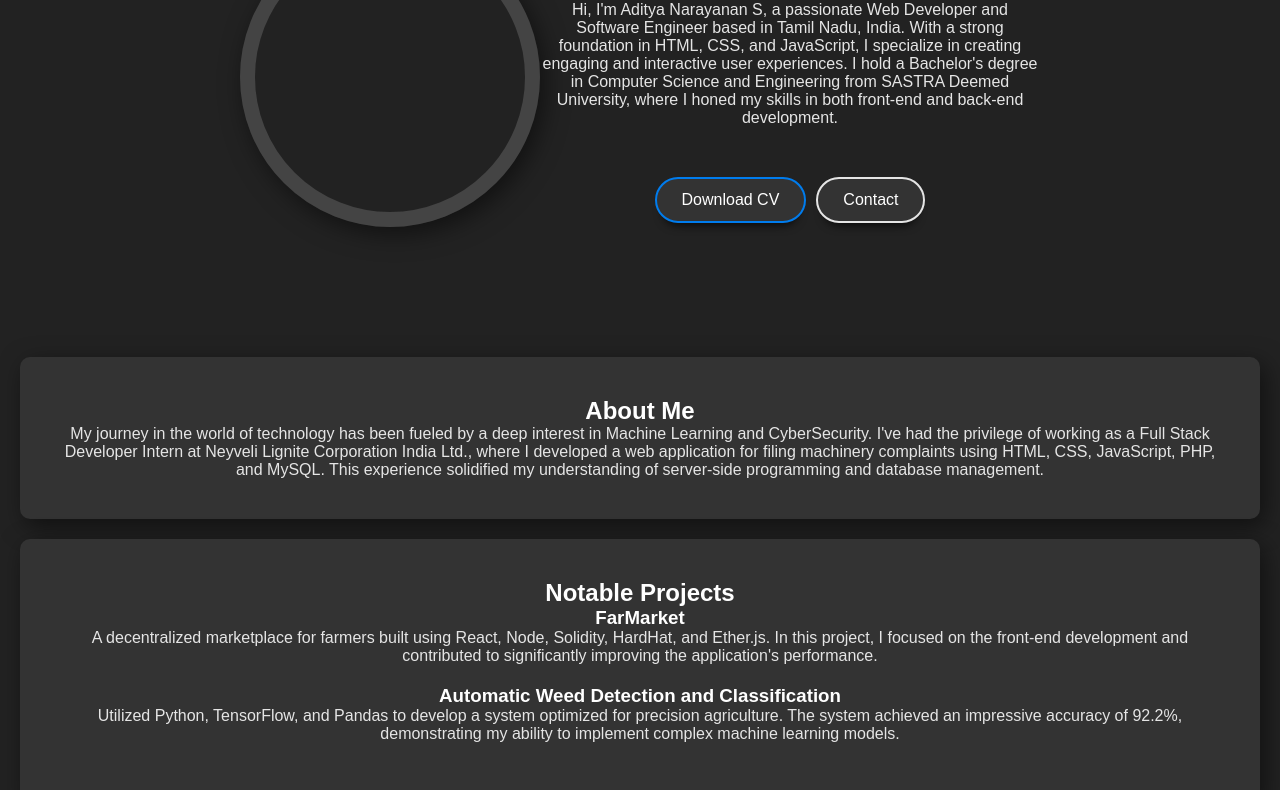
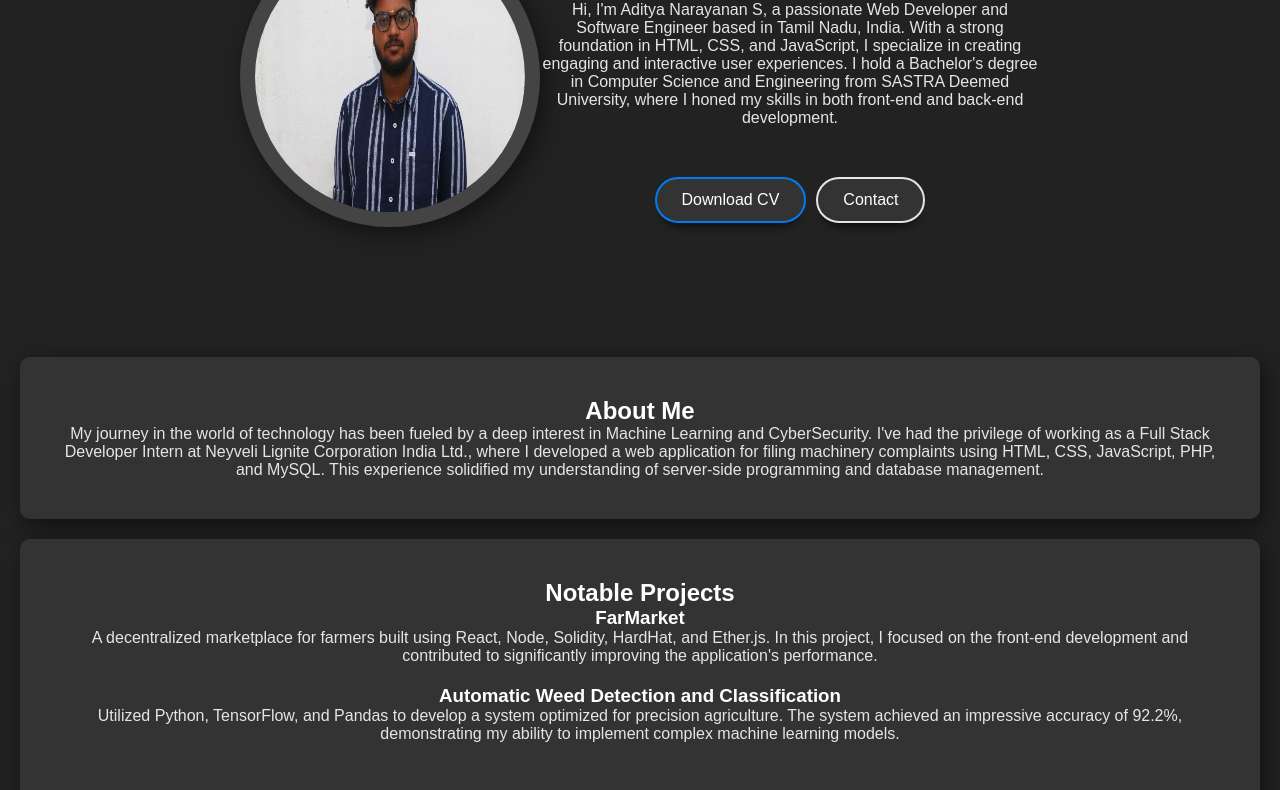
Before and after one commit to adityanarayanan343/portfolio, a plain HTML site: page index.html in a window 1280 px wide. Shown: the part 267-1057 px from the top of the page. Drawn offline with nearby package versions, Linux system fonts and the light colour scheme; the site is published under a folder, as on GitHub Pages, so addresses that start at the root find nothing.

Commit message:
Update index.html

```diff
--- a/index.html
+++ b/index.html
@@ -33,7 +33,7 @@
         <div id="home" class="hero-header">
             <div class="container">
                 <div class="hero-pic">
-                    <img src="/images/profile.jpg" alt="profile pic">
+                    <img src="images/profile.jpg" alt="profile pic">
                 </div>
                 <div class="hero-text">
                     <h5>Hi I'm <span class="input">Frontend Developer</span></h5>
```
